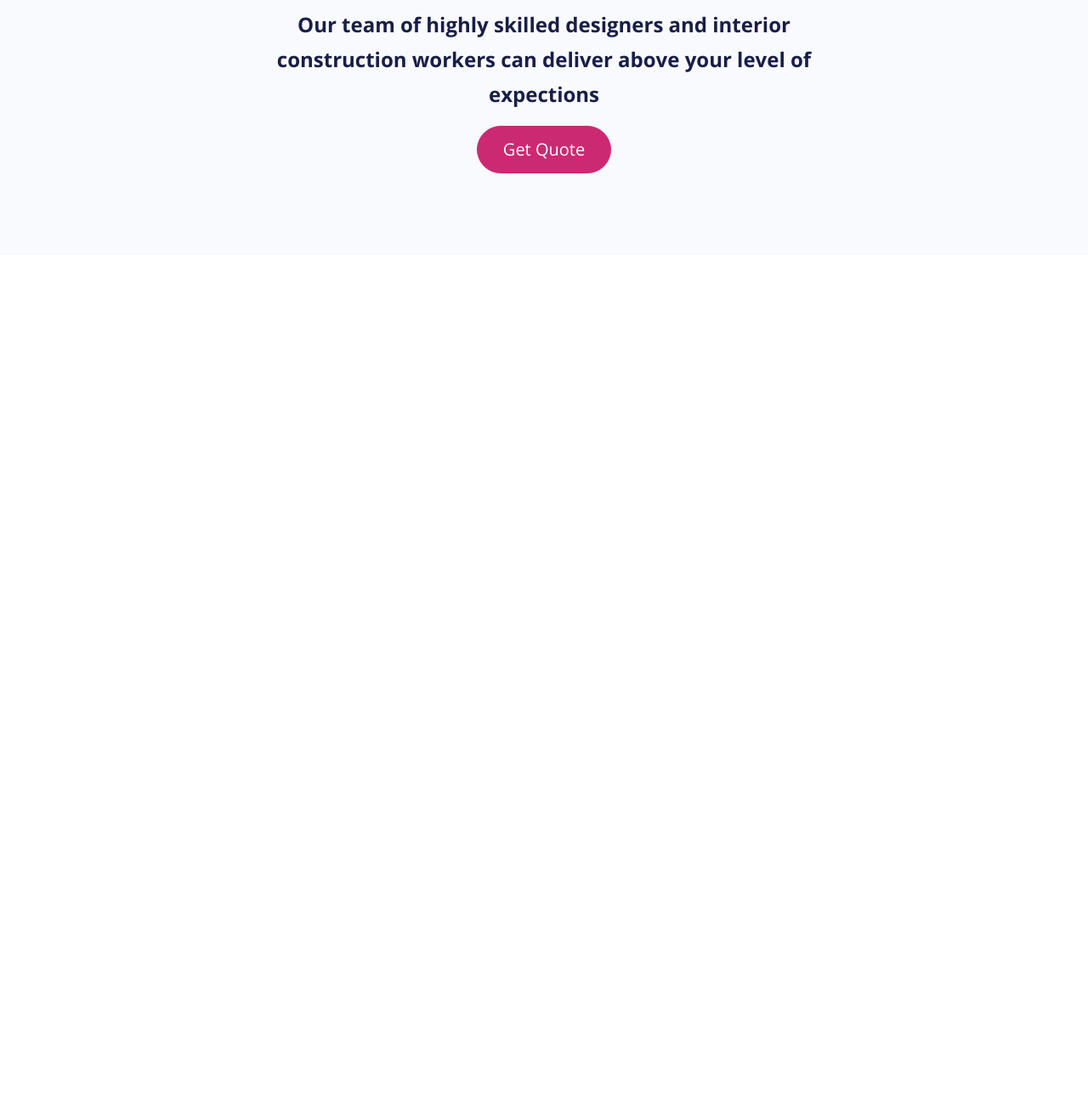
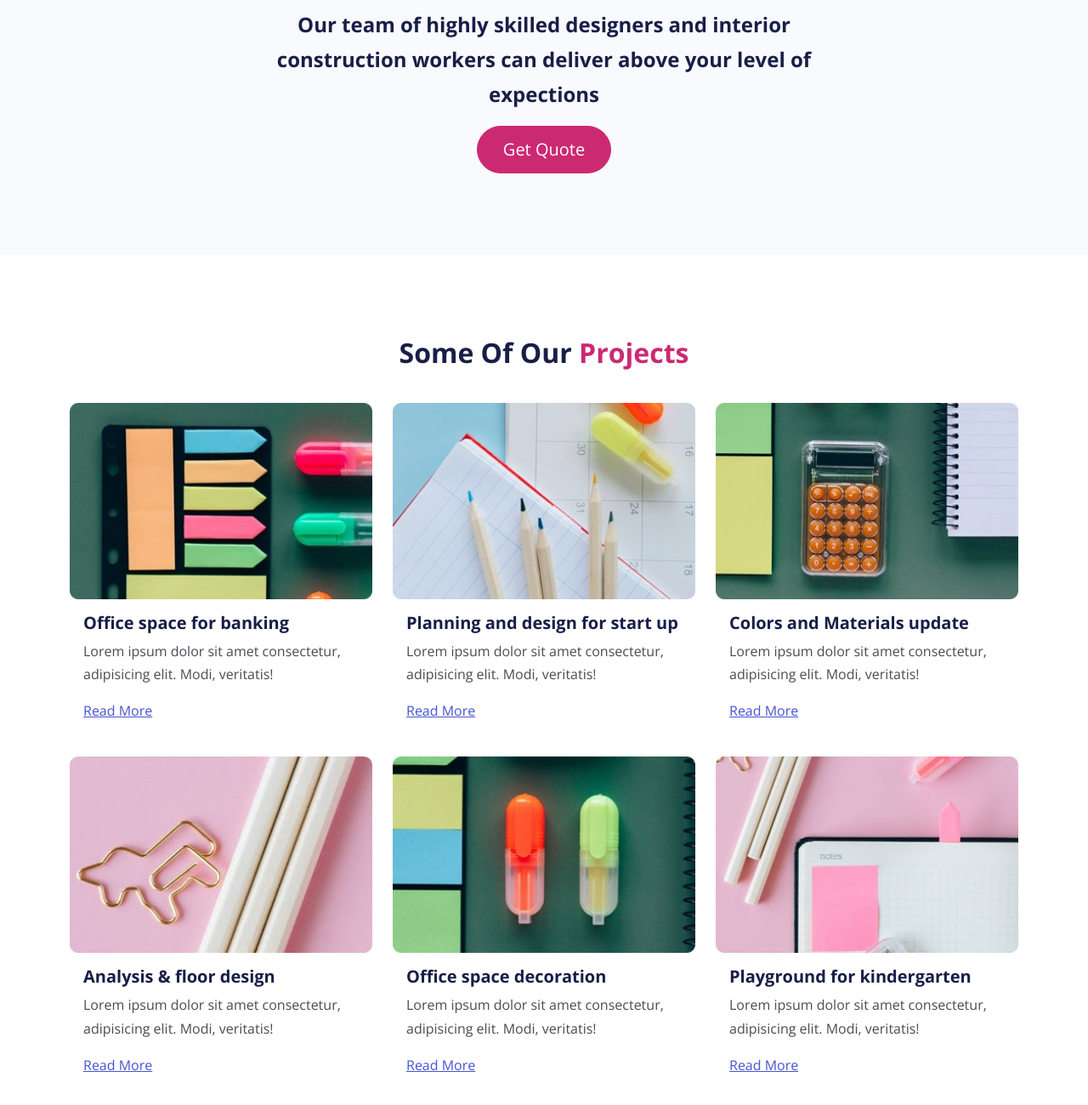
Before and after one commit to nataliestorozhuk/yavin-website, a website: page index.html in a window 1280 px wide. Shown: the part 3449-4749 px from the top of the page at 85% size. Before the commit the page ends 3749 px from the top, so only its background shows below. Drawn offline with nearby package versions, Linux system fonts and the light colour scheme; files that its build step writes are made by us from their sources.

Commit message:
added projects section

```diff
--- a/index.html
+++ b/index.html
@@ -319,6 +319,99 @@
       </div>
     </section>
 
+    <!-- Projects -->
+    <section id="projects" class="projects py-6">
+      <div class="container">
+        <h2 class="text-center pb-4">
+          Some Of Our <span class="text-secondary"> Projects</span>
+        </h2>
+        <!-- Projects Row 1 -->
+        <div class="row mb-4">
+          <div class="col-md-4">
+            <div class="card border-0">
+              <img src="images/project-1.jpg" alt="" />
+              <div class="card-body">
+                <h5 class="card-title">Office space for banking</h5>
+                <p class="card-text">
+                  Lorem ipsum dolor sit amet consectetur, adipisicing elit.
+                  Modi, veritatis!
+                </p>
+                <a href="article.html">Read More</a>
+              </div>
+            </div>
+          </div>
+          <div class="col-md-4">
+            <div class="card border-0">
+              <img src="images/project-2.jpg" alt="" />
+              <div class="card-body">
+                <h5 class="card-title">Planning and design for start up</h5>
+                <p class="card-text">
+                  Lorem ipsum dolor sit amet consectetur, adipisicing elit.
+                  Modi, veritatis!
+                </p>
+                <a href="article.html">Read More</a>
+              </div>
+            </div>
+          </div>
+          <div class="col-md-4">
+            <div class="card border-0">
+              <img src="images/project-3.jpg" alt="" />
+              <div class="card-body">
+                <h5 class="card-title">Colors and Materials update</h5>
+                <p class="card-text">
+                  Lorem ipsum dolor sit amet consectetur, adipisicing elit.
+                  Modi, veritatis!
+                </p>
+                <a href="article.html">Read More</a>
+              </div>
+            </div>
+          </div>
+        </div>
+        <!-- Projects Row 2 -->
+        <div class="row mb-4">
+          <div class="col-md-4">
+            <div class="card border-0">
+              <img src="images/project-4.jpg" alt="" />
+              <div class="card-body">
+                <h5 class="card-title">Analysis & floor design</h5>
+                <p class="card-text">
+                  Lorem ipsum dolor sit amet consectetur, adipisicing elit.
+                  Modi, veritatis!
+                </p>
+                <a href="article.html">Read More</a>
+              </div>
+            </div>
+          </div>
+          <div class="col-md-4">
+            <div class="card border-0">
+              <img src="images/project-5.jpg" alt="" />
+              <div class="card-body">
+                <h5 class="card-title">Office space decoration</h5>
+                <p class="card-text">
+                  Lorem ipsum dolor sit amet consectetur, adipisicing elit.
+                  Modi, veritatis!
+                </p>
+                <a href="article.html">Read More</a>
+              </div>
+            </div>
+          </div>
+          <div class="col-md-4">
+            <div class="card border-0">
+              <img src="images/project-6.jpg" alt="" />
+              <div class="card-body">
+                <h5 class="card-title">Playground for kindergarten</h5>
+                <p class="card-text">
+                  Lorem ipsum dolor sit amet consectetur, adipisicing elit.
+                  Modi, veritatis!
+                </p>
+                <a href="article.html">Read More</a>
+              </div>
+            </div>
+          </div>
+        </div>
+      </div>
+    </section>
+
     <script src="js/bootstrap.bundle.min.js"></script>
     <script src="js/script.js"></script>
   </body>
```
